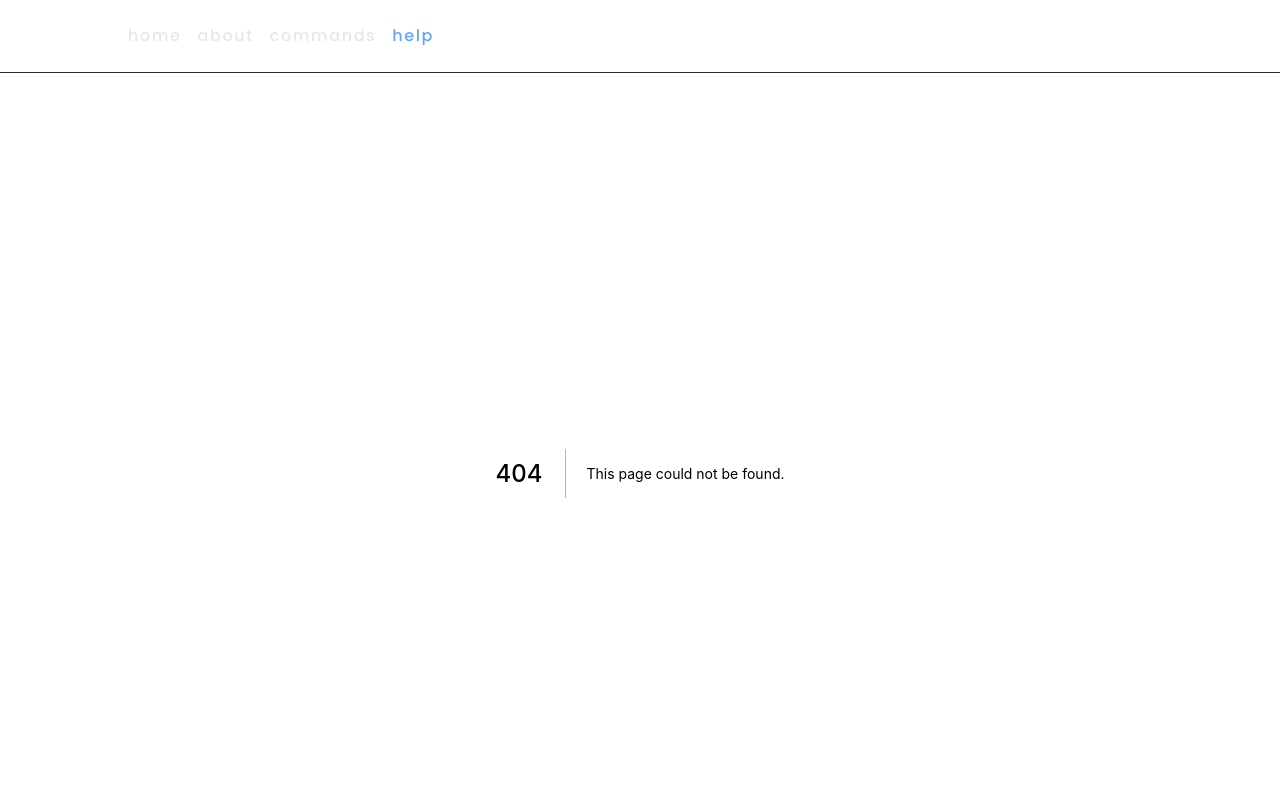
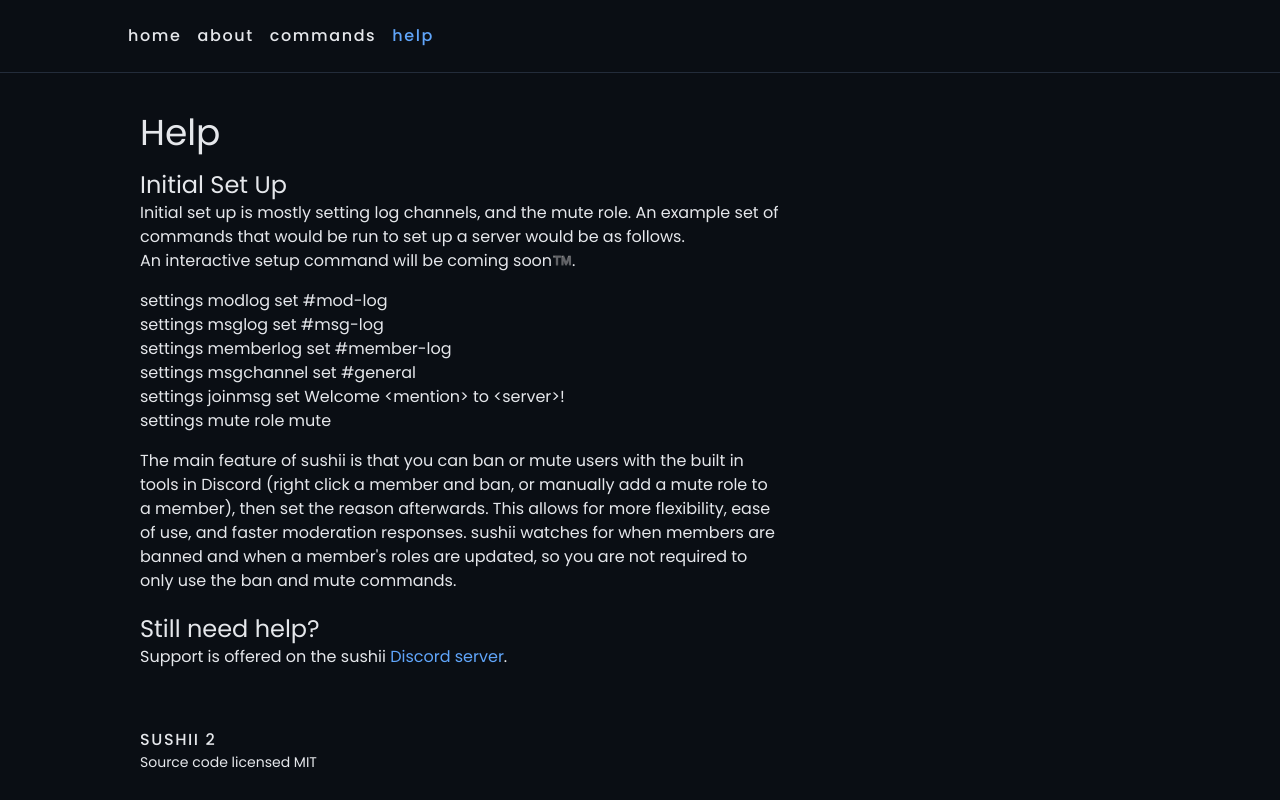
Before and after one commit to sushiibot/sushii-web, a Next.js app: page /help in a window 1280 px wide. Before the commit this address had no page. Shown: the top 800 px of the page. Built offline with nearby package versions, Linux system fonts and the light colour scheme; what @tailwindcss/typography would draw is missing.

Commit message:
feat: Add help page

```diff
--- /dev/null
+++ b/pages/help.tsx
@@ -0,0 +1,52 @@
+export default function Help() {
+    return (
+        <div className="flex-grow">
+            <section className="max-w-screen-lg mx-auto px-3 pt-6">
+                <h1 className="text-4xl my-4">Help</h1>
+                <h2 className="text-2xl">Initial Set Up</h2>
+                <p className="max-w-screen-sm">
+                    Initial set up is mostly setting log channels, and the mute
+                    role. An example set of commands that would be run to set up
+                    a server would be as follows.
+                    <br />
+                    An interactive setup command will be coming soon™️.
+                </p>
+                <p className="my-4 font-mono">
+                    settings modlog set #mod-log
+                    <br />
+                    settings msglog set #msg-log
+                    <br />
+                    settings memberlog set #member-log
+                    <br />
+                    settings msgchannel set #general
+                    <br />
+                    settings joinmsg set Welcome &lt;mention&gt; to
+                    &lt;server&gt;!
+                    <br />
+                    settings mute role mute
+                </p>
+                <p className="max-w-screen-sm">
+                    The main feature of sushii is that you can ban or mute users
+                    with the built in tools in Discord (right click a member and
+                    ban, or manually add a mute role to a member), then set the
+                    reason afterwards. This allows for more flexibility, ease of
+                    use, and faster moderation responses. sushii watches for
+                    when members are banned and when a member's roles are
+                    updated, so you are not required to only use the ban and
+                    mute commands.
+                </p>
+                <h3 className="text-2xl mt-5">Still need help?</h3>
+                <p className="max-w-screen-sm">
+                    Support is offered on the sushii{" "}
+                    <a
+                        href="https://discord.gg/QCXjyrs"
+                        className="text-blue-400"
+                    >
+                        Discord server
+                    </a>
+                    .
+                </p>
+            </section>
+        </div>
+    );
+}
```
